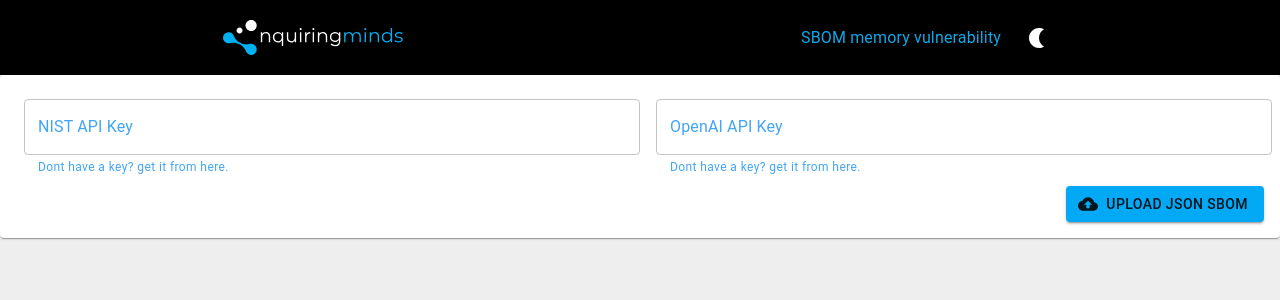
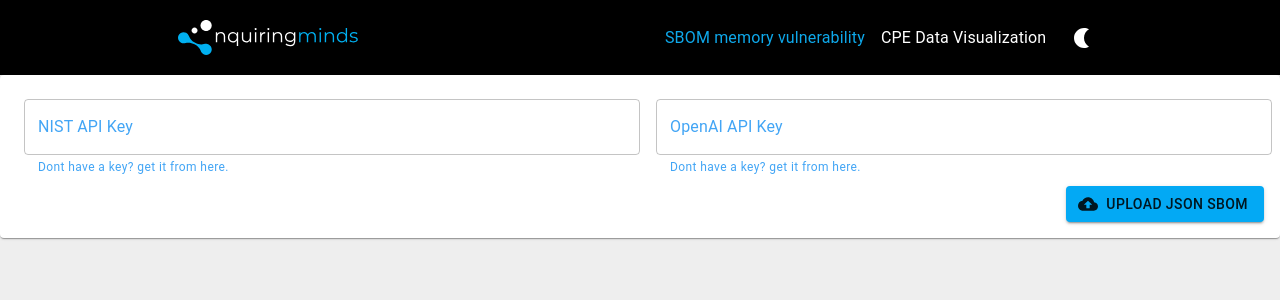
Before and after one commit to nqminds/UniBOM-Viewer, a Next.js app in the folder packages/app/: page / in a window 1280 px wide. Shown: the top 300 px of the page. Built offline with nearby package versions, Linux system fonts and the light colour scheme; what @nqminds/cyber-demonstrator-client would draw is missing.

Commit message:
add: historical url

```diff
--- a/packages/app/src/modules/core/menu.tsx
+++ b/packages/app/src/modules/core/menu.tsx
@@ -13,6 +13,7 @@ import {LightMode, Nightlight} from "@mui/icons-material";
 
 const routes = [
   {url: "", name: "SBOM memory vulnerability", associatedUrls: ["/"]},
+  { url: "historical", name: "CPE Data Visualization",associatedUrls: ["/historical"] },
 ];
 
 const Container = styled("div")(() => ({
@@ -46,7 +47,7 @@ export default function Menu() {
         <MenuItem
           key={url}
           sx={{
-            color: [url, ...associatedUrls].find(
+            color: [url, ...associatedUrls || []].find(
               (route) => router.route === route,
             )
               ? menu.menuHighlight
```
